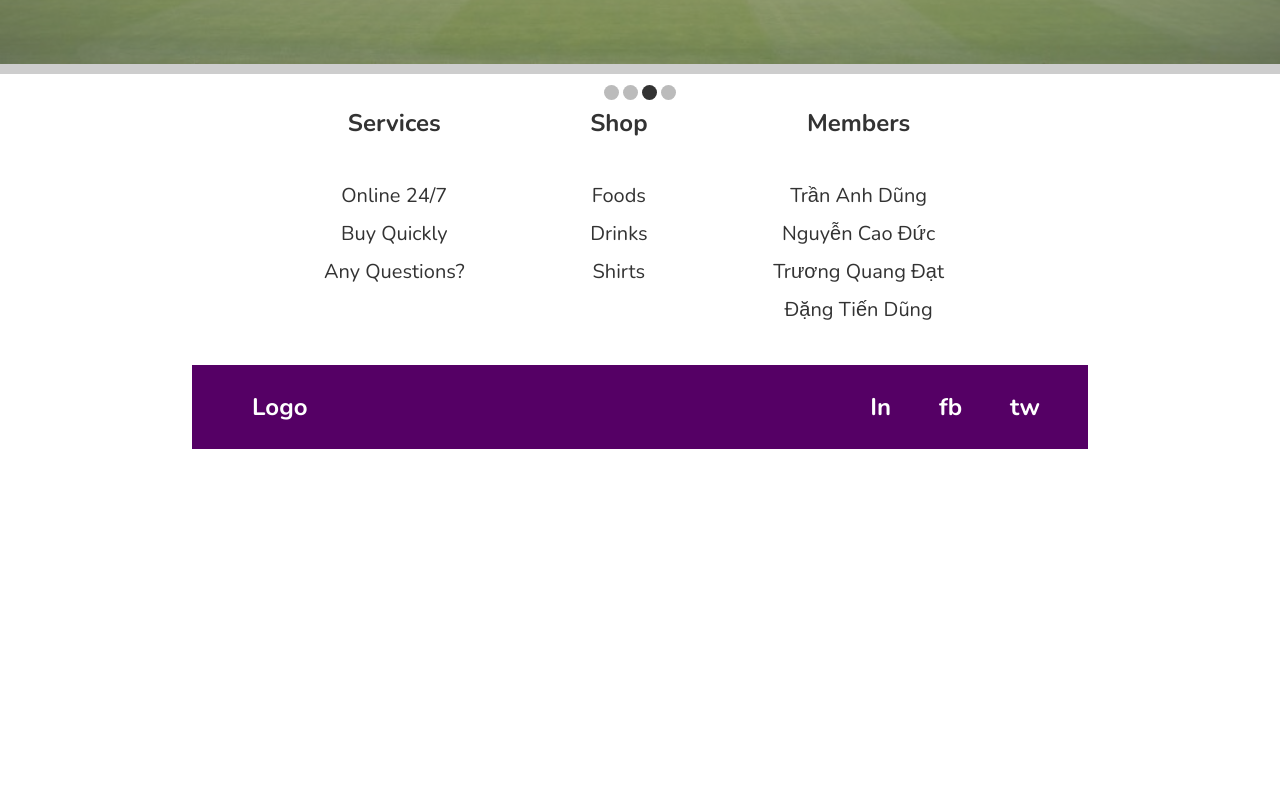
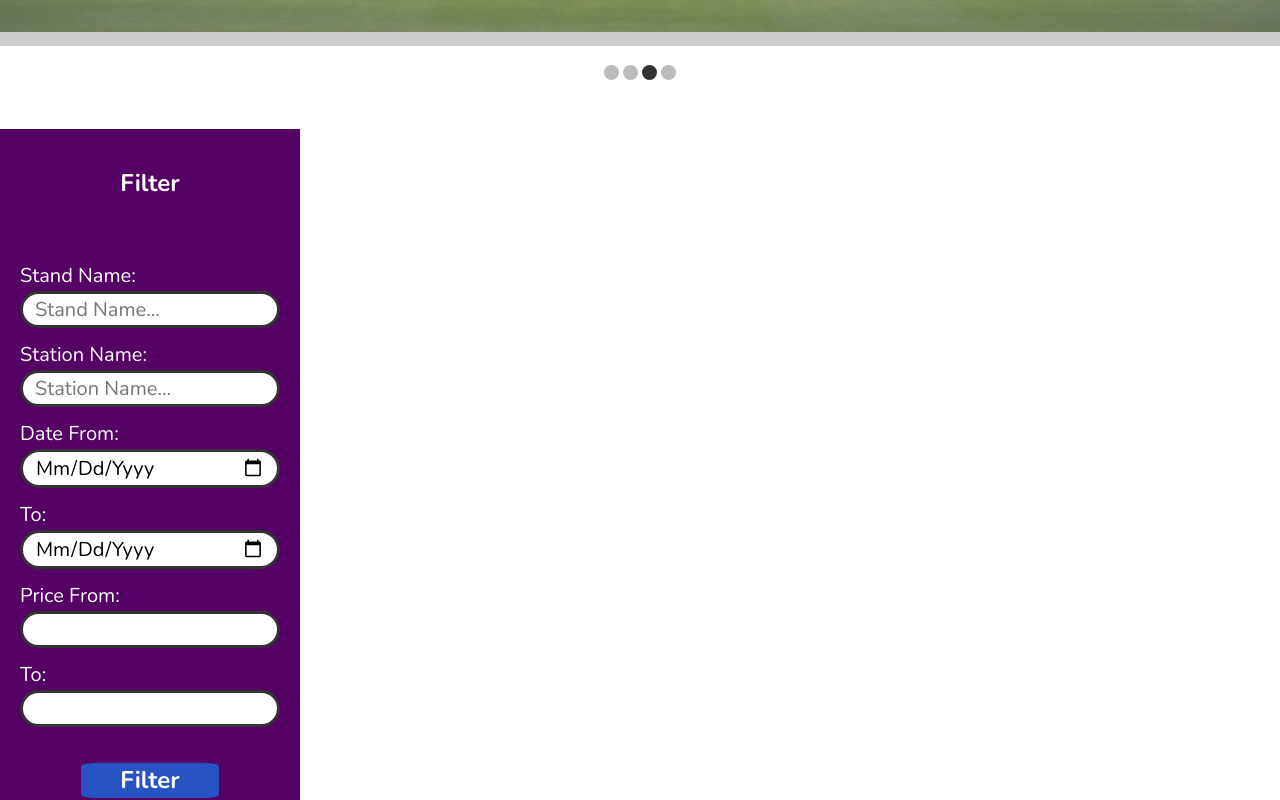
Before and after one commit to iamduc3024/WC_Ticket_Project, a React (Create React App) app in the folder frontend/: page / in a window 1280 px wide. Shown: the part 620-1420 px from the top of the page. Before the commit the page ends 1117 px from the top, so only its background shows below. Built offline with nearby package versions, Linux system fonts and the light colour scheme; some icons are missing.

Commit message:
add filter component

```diff
--- a/frontend/src/components/GlobalStyles/GlobalStyles.scss
+++ b/frontend/src/components/GlobalStyles/GlobalStyles.scss
@@ -20,3 +20,7 @@ body {
     line-height: 1.5;
     text-rendering: optimizespeed;
 }
+
+.space{
+    height: 48px;
+}
--- a/frontend/src/components/Layouts/DefaultLayout/SideBar/SlideBar.module.scss
+++ b/frontend/src/components/Layouts/DefaultLayout/SideBar/SlideBar.module.scss
@@ -1,6 +1,4 @@
-* {
-    font-size: 24px;
-}
+
 
 .matchesSliderContainer {
     position: relative;
--- /dev/null
+++ b/frontend/src/components/Layouts/component/Filter/Filter.module.scss
@@ -0,0 +1,48 @@
+input {
+    width: 100%;
+    border: solid #333;
+    border-radius: 50px;
+    padding: 4px 12px;
+    margin-bottom: 12px;
+  }
+
+  .filterContainer {
+    font-size: 24px;
+    margin-top: 100px;
+    z-index: 2;
+
+    width: 300px;
+    height: 100vh;
+    display: block;
+    align-items: center;
+    justify-content: center;
+    text-align: center;
+    background-color: #550065;
+    color: #fff ;
+    font-weight: bolder;
+    padding: 12px;
+    padding-top: 36px;
+  }
+
+  section {
+    font-size: 20px !important;
+    text-align: left;
+    padding: 0px 8px;
+    font-weight: normal;
+  }
+
+  .standInpContainer {
+    margin-top: 60px;
+  }
+
+  .filterSubmitBtn {
+    width: 50%;
+    background-color: #2853C2;
+    font-size: 24px;
+    font-weight: bold;
+    color: #fff;
+    border-radius: 10%;
+    padding: 4px;
+    margin: 24px 0px;
+    bottom: 0px;
+  }
--- /dev/null
+++ b/frontend/src/components/Layouts/component/Filter/index.js
@@ -0,0 +1,48 @@
+import style from './Filter.module.scss'
+
+function Filter(props) {
+    return (
+        <div className={style.filterContainer}>
+        <label htmlFor="filterContainer">Filter</label>
+        <br />
+        <section className={style.standInpContainer}>
+            <label htmlFor="standNameInput">Stand name:</label>
+            <br />
+            <input className={style.standNameInput} type="text" placeholder="Stand name..." />
+            <br />
+        </section>
+
+        <section className={style.stationInpContainer}>
+            <label htmlFor="stationInput">Station name:</label>
+            <br />
+            <input className={style.stationInput} type="text" placeholder="Station name..." />
+            <br />
+        </section>
+
+        <section className={style.dateInpContainer}>
+            <label htmlFor="dateFromInput">Date from:</label>
+            <br />
+            <input className={style.dateFromInput} type="date"  />
+            <br />
+            <label htmlFor="dateToInput">To:</label>
+            <br />
+            <input className={style.dateToInput} type="date" />
+            <br />
+        </section>
+
+        <section className={style.priceInpContainer}>
+            <label htmlFor="priceFromInput">Price from:</label>
+            <br />
+            <input className={style.priceFromInput} type="text" />
+            <br />
+            <label htmlFor="priceToInput">To:</label>
+            <br />
+            <input className={style.priceToInput} type="text" />
+            <br />
+        </section>
+        <button className={style.filterSubmitBtn}>Filter</button>
+    </div>
+    )
+}
+
+export default Filter;
--- a/frontend/src/components/Layouts/component/Header/Header.module.scss
+++ b/frontend/src/components/Layouts/component/Header/Header.module.scss
@@ -19,6 +19,7 @@
   }
 
   .headerContainer {
+    position: fixed;
     display: flex;
     width: 100vw;
     height: 80px;
@@ -26,6 +27,7 @@
     align-items: center;
     justify-content: space-between;
     color: #fff;
+    z-index: 1;
   }
 
   .logo {
@@ -70,6 +72,7 @@
   }
 
   ul .loginBtn {
+    font-size: 24px;
     width: 130px;
     background-color: #fff;
     color: #18A0FB;
@@ -80,6 +83,7 @@
   }
 
   ul .registerBtn {
+    font-size: 24px;
     width: 130px;
     color: #FFFFFF;
     border: 1px solid #18A0FB;
--- a/frontend/src/index.js
+++ b/frontend/src/index.js
@@ -1,10 +1,10 @@
+import GlobalStyles from './components/GlobalStyles';
 import React from 'react';
 import ReactDOM from 'react-dom/client';
 import App from './App';
 import reportWebVitals from './reportWebVitals';
 import { BrowserRouter } from "react-router-dom";
 
-import GlobalStyles from './components/GlobalStyles';
 
 const root = ReactDOM.createRoot(document.getElementById('root'));
 root.render(
--- a/frontend/src/pages/Home/index.js
+++ b/frontend/src/pages/Home/index.js
@@ -4,12 +4,15 @@ import Following from '../Following';
 import SlideBar from 'src/components/Layouts/DefaultLayout/SideBar'
 import { Fragment } from 'react';
 import Footer from 'src/components/Layouts/component/Footer';
+import Filter from 'src/components/Layouts/component/Filter'
 
 function Home() {
     return(
         <Fragment>
             <Header />
+            <div className='space'></div>
             <SlideBar />
+            <Filter />
             <Footer />
         </Fragment>
 
```
